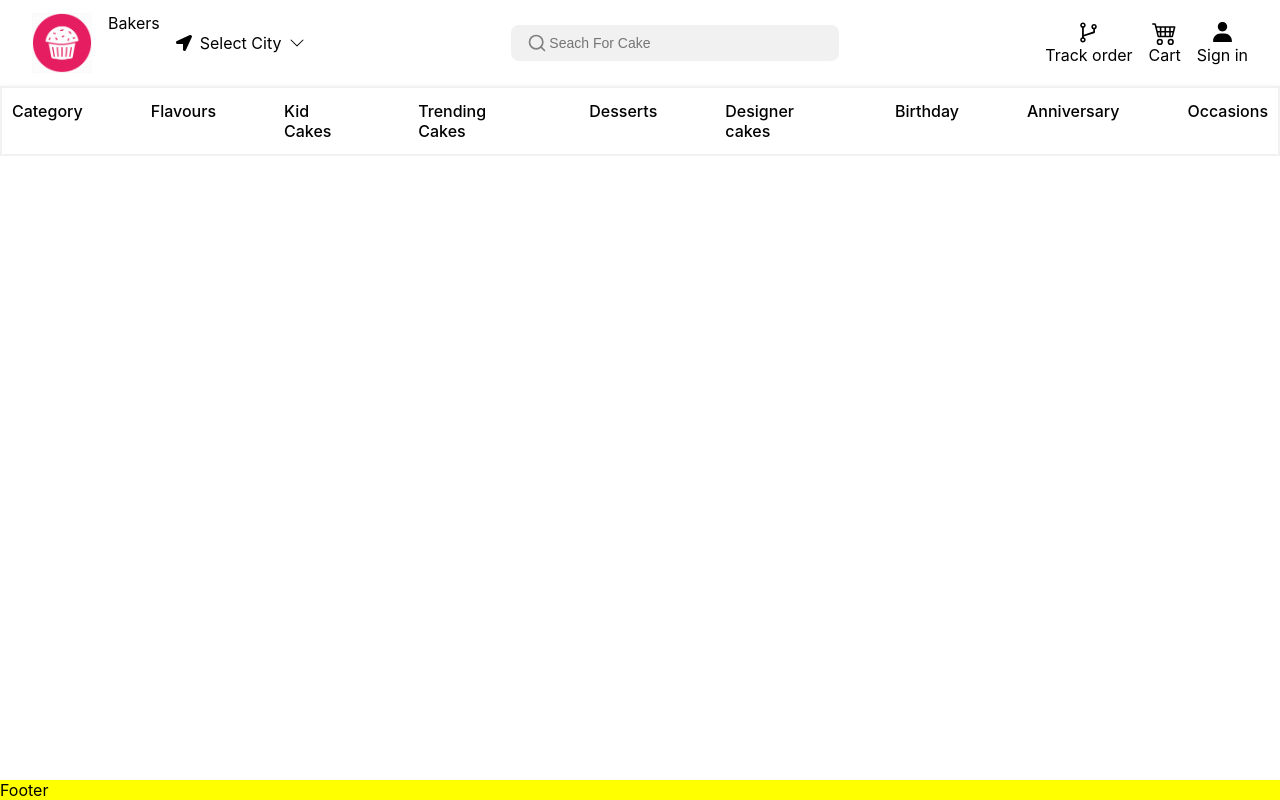
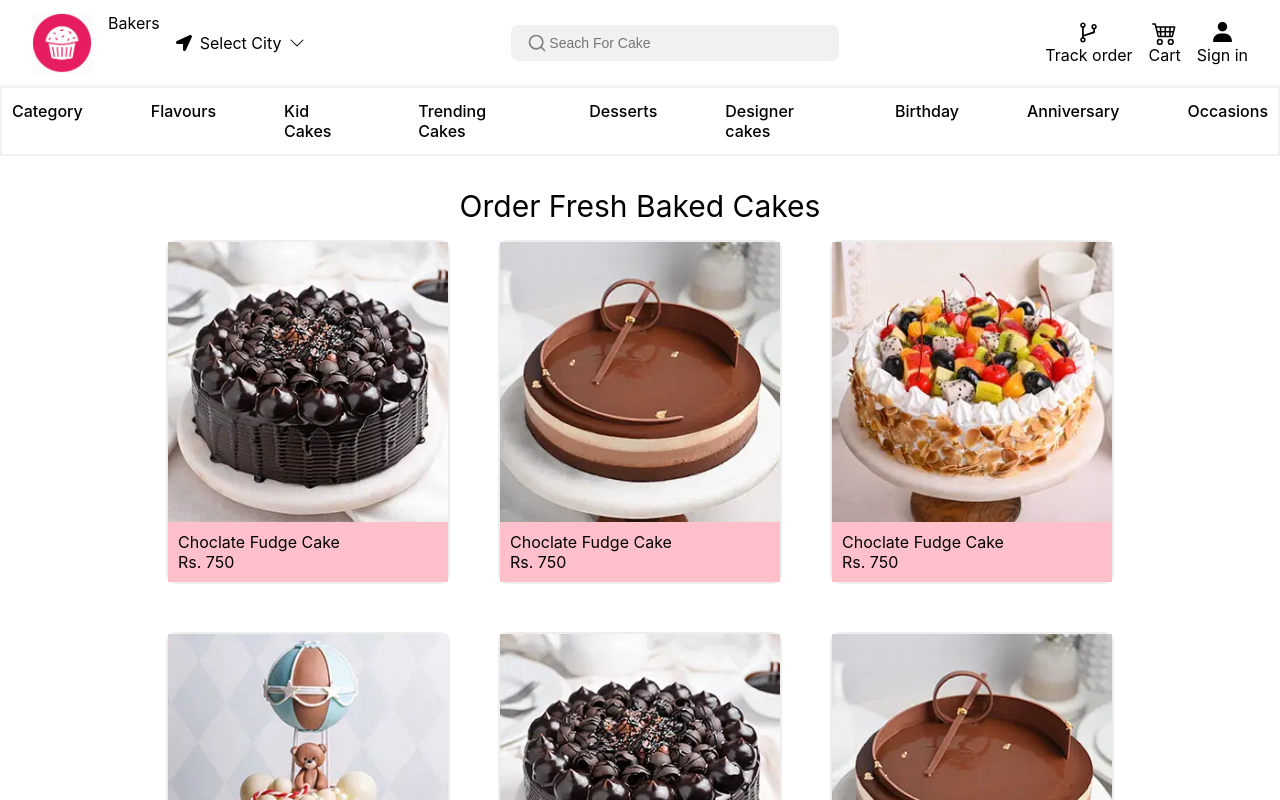
Before and after one commit to shailgautam4ever/the-bakers, a React (Create React App) app: page /cakes in a window 1280 px wide. Shown: the top 800 px of the page. Built offline with nearby package versions, Linux system fonts and the light colour scheme.

Commit message:
added route to cake page

```diff
--- a/src/components/ContentManager/index.jsx
+++ b/src/components/ContentManager/index.jsx
@@ -3,13 +3,14 @@ import Swiper from "../Swiper";
 import { Route, Routes } from "react-router";
 import Footer from "../Footer";
 import Home from "../../pages/home";
+import Cakes from "../../pages/cakes";
 
 const ContentManager = ()=>{
     return (
         <Container>
             <Routes>
                 <Route path="/" element={<Home/>}></Route>
-                <Route path="/cake" element={<Footer/>} ></Route>
+                <Route path="/cakes" element={<Cakes/>} ></Route>
             </Routes>
 
         </Container>
```
